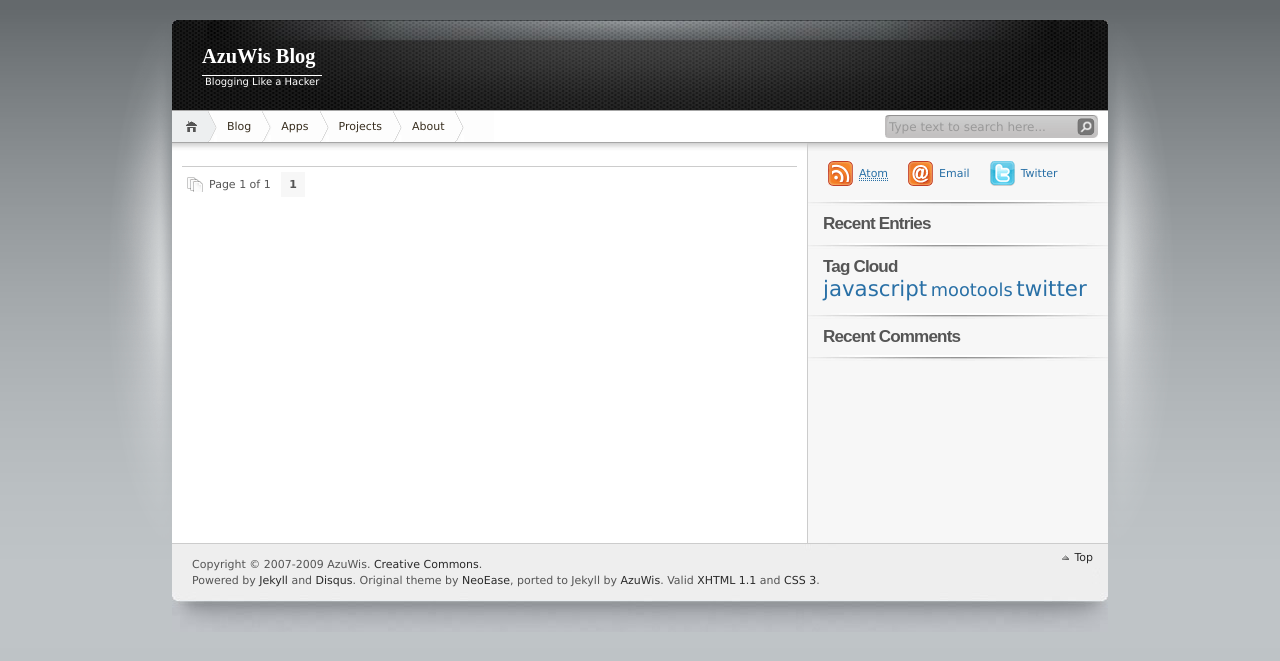
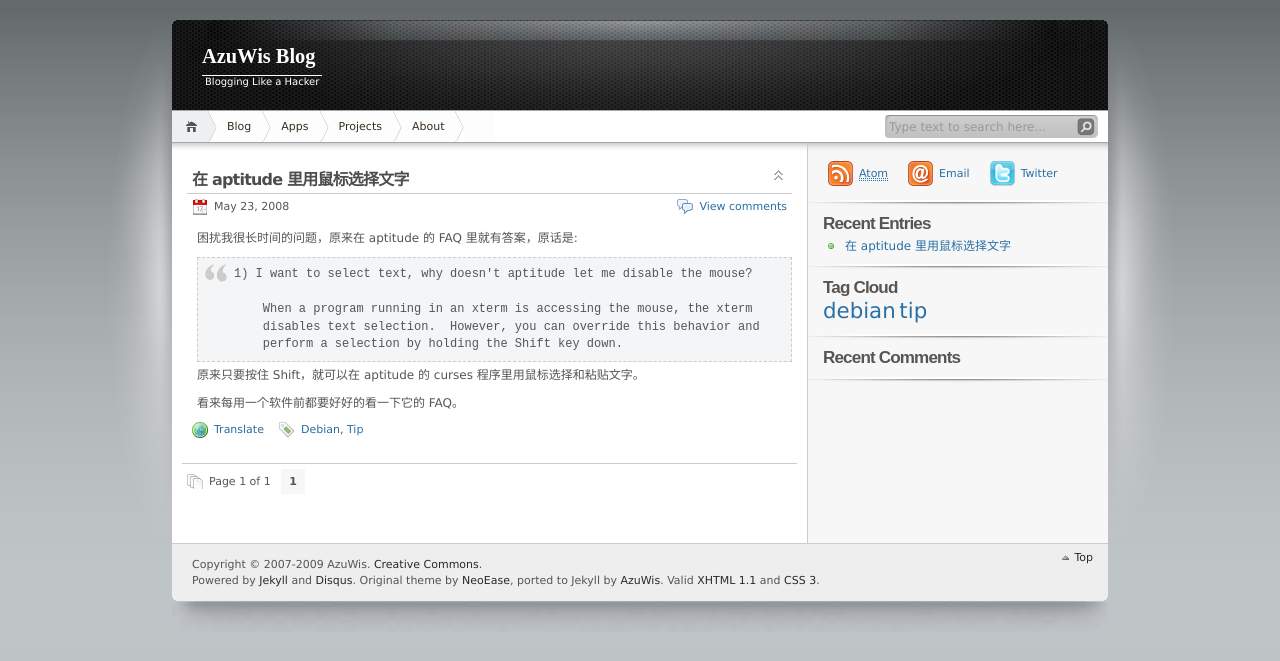
Before and after one commit to azuwis/oldblog, a Jekyll site: the page built from index.html, in a window 1280 px wide. Shown: the top 661 px of the page. Built offline with Jekyll 4.4.1, drawn with Linux system fonts in a browser that asks for light colours; the list of posts is cut into pages by our own code; comment, search, counter and statistics services are not loaded.

Commit message:
add post, update tagcloud

```diff
--- a/_includes/tagcloud.html
+++ b/_includes/tagcloud.html
@@ -1,4 +1,3 @@
-<a href='http://azuwis.github.com/cse/?q=&sa=&cx=009024607379464921389%3Aurevm5phfaq&cof=FORID%3A11&ie=UTF-8' class='' title='3 topics' rel='tag' style='font-size: 12.000000pt;'></a>
-<a href='http://azuwis.github.com/cse/?q=javascript&sa=&cx=009024607379464921389%3Aurevm5phfaq&cof=FORID%3A11&ie=UTF-8' class='' title='1 topics' rel='tag' style='font-size: 16.000000pt;'>javascript</a>
-<a href='http://azuwis.github.com/cse/?q=mootools&sa=&cx=009024607379464921389%3Aurevm5phfaq&cof=FORID%3A11&ie=UTF-8' class='' title='2 topics' rel='tag' style='font-size: 13.333333pt;'>mootools</a>
-<a href='http://azuwis.github.com/cse/?q=twitter&sa=&cx=009024607379464921389%3Aurevm5phfaq&cof=FORID%3A11&ie=UTF-8' class='' title='1 topics' rel='tag' style='font-size: 16.000000pt;'>twitter</a>
+<a href='http://azuwis.github.com/cse/?q=&sa=&cx=009024607379464921389%3Aurevm5phfaq&cof=FORID%3A11&ie=UTF-8' class='' title='1 topics' rel='tag' style='font-size: 16.000000pt;'></a>
+<a href='http://azuwis.github.com/cse/?q=debian&sa=&cx=009024607379464921389%3Aurevm5phfaq&cof=FORID%3A11&ie=UTF-8' class='' title='1 topics' rel='tag' style='font-size: 16.000000pt;'>debian</a>
+<a href='http://azuwis.github.com/cse/?q=tip&sa=&cx=009024607379464921389%3Aurevm5phfaq&cof=FORID%3A11&ie=UTF-8' class='' title='1 topics' rel='tag' style='font-size: 16.000000pt;'>tip</a>
--- /dev/null
+++ b/_posts/2008-05-23-using-mouse-to-select-text-in-aptitude.md
@@ -0,0 +1,17 @@
+---
+layout: post
+title:  在 aptitude 里用鼠标选择文字
+tags:    [debian, tip]
+---
+
+困扰我很长时间的问题，原来在 aptitude 的 FAQ 里就有答案，原话是:
+
+    1) I want to select text, why doesn't aptitude let me disable the mouse?
+
+        When a program running in an xterm is accessing the mouse, the xterm
+        disables text selection.  However, you can override this behavior and
+        perform a selection by holding the Shift key down.
+
+原来只要按住 Shift，就可以在 aptitude 的 curses 程序里用鼠标选择和粘贴文字。
+
+看来每用一个软件前都要好好的看一下它的 FAQ。
```
